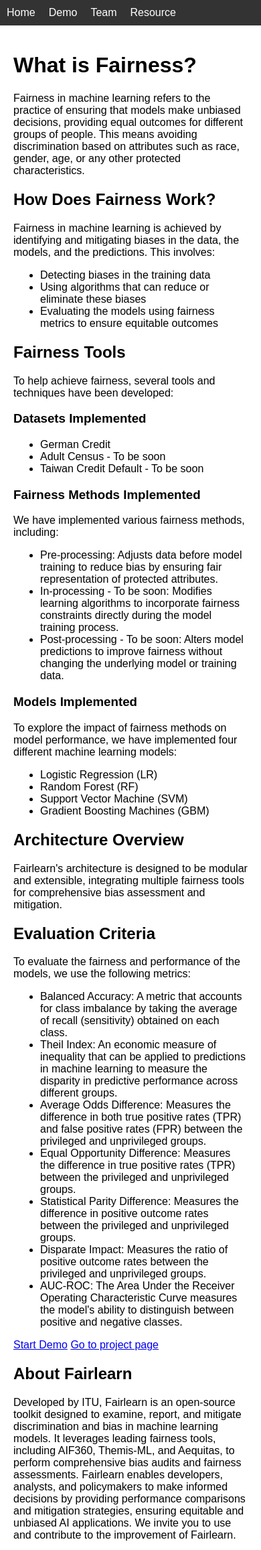
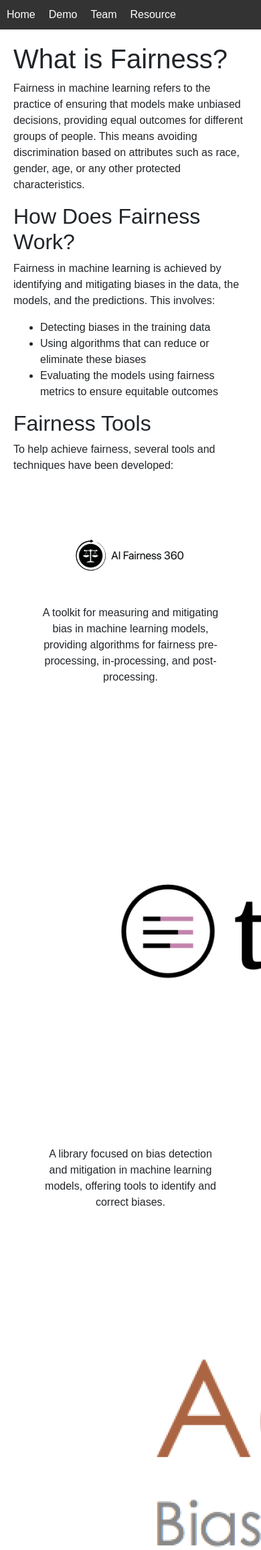
Before and after one commit to Fair-Learn/fairlearn, a Flask app: page / in a window 390 px wide; the page is wider, and only the part inside the window is pictured. Shown: the top 2314 px of that part at 67% size. Run offline with Flask 3, Linux system fonts and the light colour scheme; some libraries are stand-ins or nearby versions.

Commit message:
html update

```diff
--- a/templates/base.html
+++ b/templates/base.html
@@ -4,6 +4,7 @@
     <meta charset="UTF-8">
     <meta name="viewport" content="width=device-width, initial-scale=1.0">
     <title>My Website</title>
+    <link href="https://stackpath.bootstrapcdn.com/bootstrap/4.5.2/css/bootstrap.min.css" rel="stylesheet">
     <link rel="stylesheet" href="{{ url_for('static', filename='style.css') }}">
 </head>
 <body>
--- a/templates/home.html
+++ b/templates/home.html
@@ -14,6 +14,36 @@
 
 <h2>Fairness Tools</h2>
 <p>To help achieve fairness, several tools and techniques have been developed:</p>
+
+
+    <div class="container my-5">
+        <div class="row">
+            <div class="col-md-3">
+                <div class="box p-4 text-center">
+                    <img src="../images/aif360.png" alt="Fairlearn Logo" width="200" class="logo mb-4">
+                    <p class="description">A toolkit for measuring and mitigating bias in machine learning models, providing algorithms for fairness pre-processing, in-processing, and post-processing.</p>
+                </div>
+            </div>
+            <div class="col-md-3">
+                <div class="box p-4 text-center">
+                    <img src="../images/themis.png" alt="Themis-ML Logo" class="logo mb-4">
+                    <p class="description">A library focused on bias detection and mitigation in machine learning models, offering tools to identify and correct biases.</p>
+                </div>
+            </div>
+            <div class="col-md-3">
+                <div class="box p-4 text-center">
+                    <img src="../images/aequitas.png" alt="Aequitas Logo" class="logo mb-4">
+                    <p class="description">A tool for identifying and analyzing bias and fairness in decision-making processes, helping to ensure equitable outcomes across groups.</p>
+                </div>
+            </div>
+            <div class="col-md-3">
+                <div class="box p-4 text-center">
+                    <img src="{{ url_for('static', filename='images/rsfair.png') }}" alt="RSFair Logo" class="logo mb-4">
+                    <p class="description">A tool that uses representative sampling to evaluate and improve the fairness performance of machine learning models by detecting and correcting discriminatory inputs.</p>
+                </div>
+            </div>
+        </div>
+    </div>
 
 <h3>Datasets Implemented</h3>
 <ul>
@@ -59,7 +89,8 @@
     <a class="button" href="https://github.com/ITU">Go to project page</a>
 </div>
 
-<h2>About Fairlearn</h2>
-<p>Developed by ITU, Fairlearn is an open-source toolkit designed to examine, report, and mitigate discrimination and bias in machine learning models. It leverages leading fairness tools, including AIF360, Themis-ML, and Aequitas, to perform comprehensive bias audits and fairness assessments. Fairlearn enables developers, analysts, and policymakers to make informed decisions by providing performance comparisons and mitigation strategies, ensuring equitable and unbiased AI applications. We invite you to use and contribute to the improvement of Fairlearn.</p>
+<script src="https://code.jquery.com/jquery-3.5.1.slim.min.js"></script>
+    <script src="https://cdn.jsdelivr.net/npm/@popperjs/core@2.9.3/dist/umd/popper.min.js"></script>
+    <script src="https://stackpath.bootstrapcdn.com/bootstrap/4.5.2/js/bootstrap.min.js"></script>
 
 {% endblock %}
```
Also changed, not shown: 2 other files.
